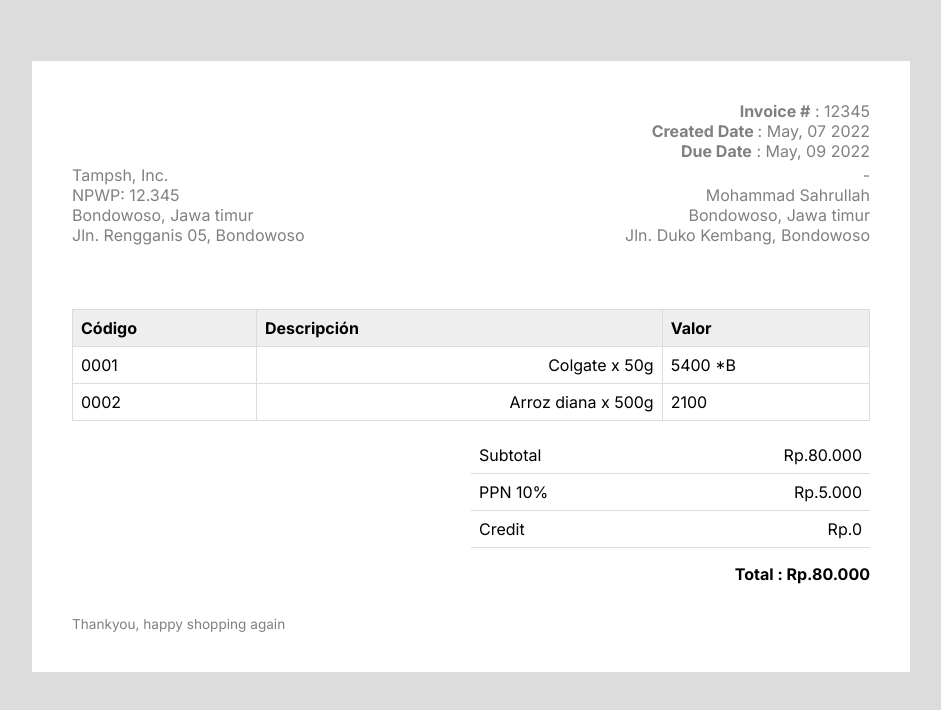
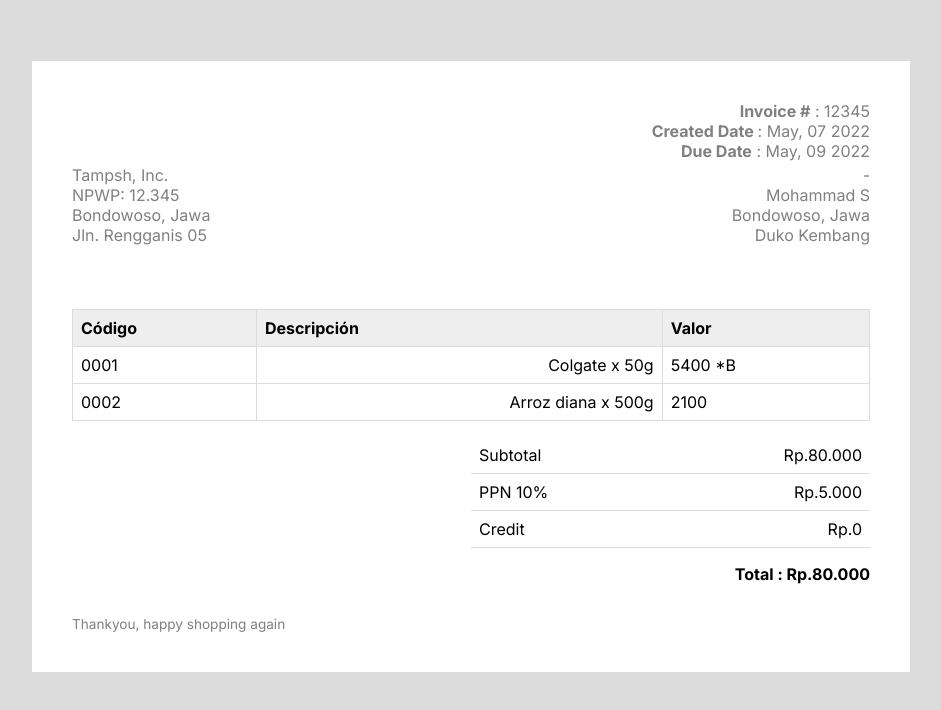
Before and after one commit to mburgoslcrs/invoice-template-html, a website: page index.html in a window 1280 px wide. Shown: the whole page, without its empty margins (169-1110 px from the left). Drawn offline with Linux system fonts and the light colour scheme.

Commit message:
Ajustes index

```diff
--- a/index.html
+++ b/index.html
@@ -30,14 +30,14 @@
           <div class="head client-info">
             <p>Tampsh, Inc.</p>
             <p>NPWP: 12.345</p>
-            <p>Bondowoso, Jawa timur</p>
-            <p>Jln. Rengganis 05, Bondowoso</p>
+            <p>Bondowoso, Jawa</p>
+            <p>Jln. Rengganis 05</p>
           </div>
           <div class="head client-data">
             <p>-</p>
-            <p>Mohammad Sahrullah</p>
-            <p>Bondowoso, Jawa timur</p>
-            <p>Jln. Duko Kembang, Bondowoso</p>
+            <p>Mohammad S</p>
+            <p>Bondowoso, Jawa</p>
+            <p>Duko Kembang</p>
           </div>
         </div>
         <!-- invoice body-->
```
